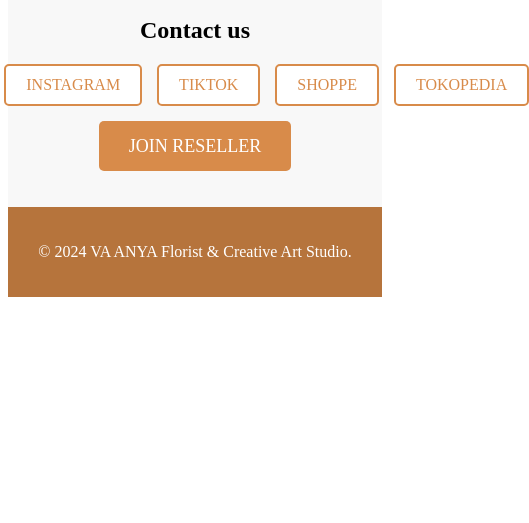
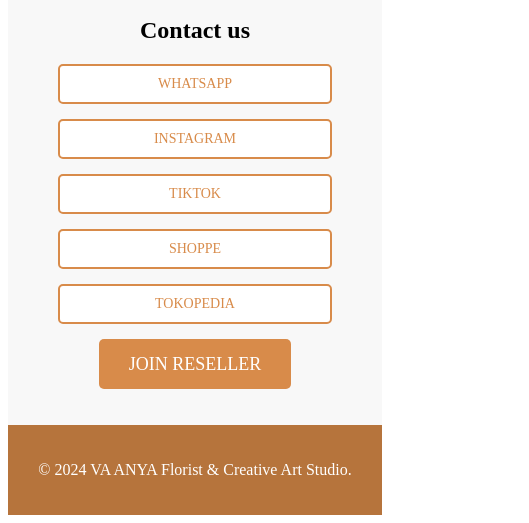
Before and after one commit to masayufrnstkaa/simpleec, a plain HTML site: page index.html in a window 390 px wide. Shown: the part 3058-3581 px from the top of the page, 529 px wide, since content can reach past the window. Before the commit the page ends 3363 px from the top, so only its background shows below. Drawn offline with nearby package versions, Linux system fonts and the light colour scheme.

Commit message:
Update style.css

```diff
--- a/style.css
+++ b/style.css
@@ -185,6 +185,9 @@
 
 /* Contact Section */
 
+
+/* Contact Section */
+
 .contact-section {
     text-align: center;
     padding: 50px;
@@ -193,6 +196,7 @@
 
 .contact-buttons {
     display: flex;
+    flex-wrap: wrap;
     justify-content: center;
     gap: 15px;
     margin-bottom: 30px;
@@ -208,6 +212,8 @@
     text-decoration: none;
     font-size: 16px;
     transition: all 0.3s ease;
+    width: auto;
+    /* Adjust for responsiveness */
 }
 
 .contact-btn:hover {
@@ -235,6 +241,33 @@
 
 .cta-button:hover {
     background-color: #b6743c;
+}
+
+
+/* Responsiveness for smaller screens */
+
+@media (max-width: 768px) {
+    .contact-btn {
+        width: 45%;
+        /* Adjust button width for tablets */
+        font-size: 14px;
+    }
+    .cta-button {
+        width: 80%;
+        /* Reseller button adjusts for smaller screens */
+    }
+}
+
+@media (max-width: 480px) {
+    .contact-btn {
+        width: 100%;
+        /* Full width on small mobile screens */
+        font-size: 14px;
+    }
+    .cta-button {
+        width: 100%;
+        /* Full width for reseller button */
+    }
 }
 
 
```
